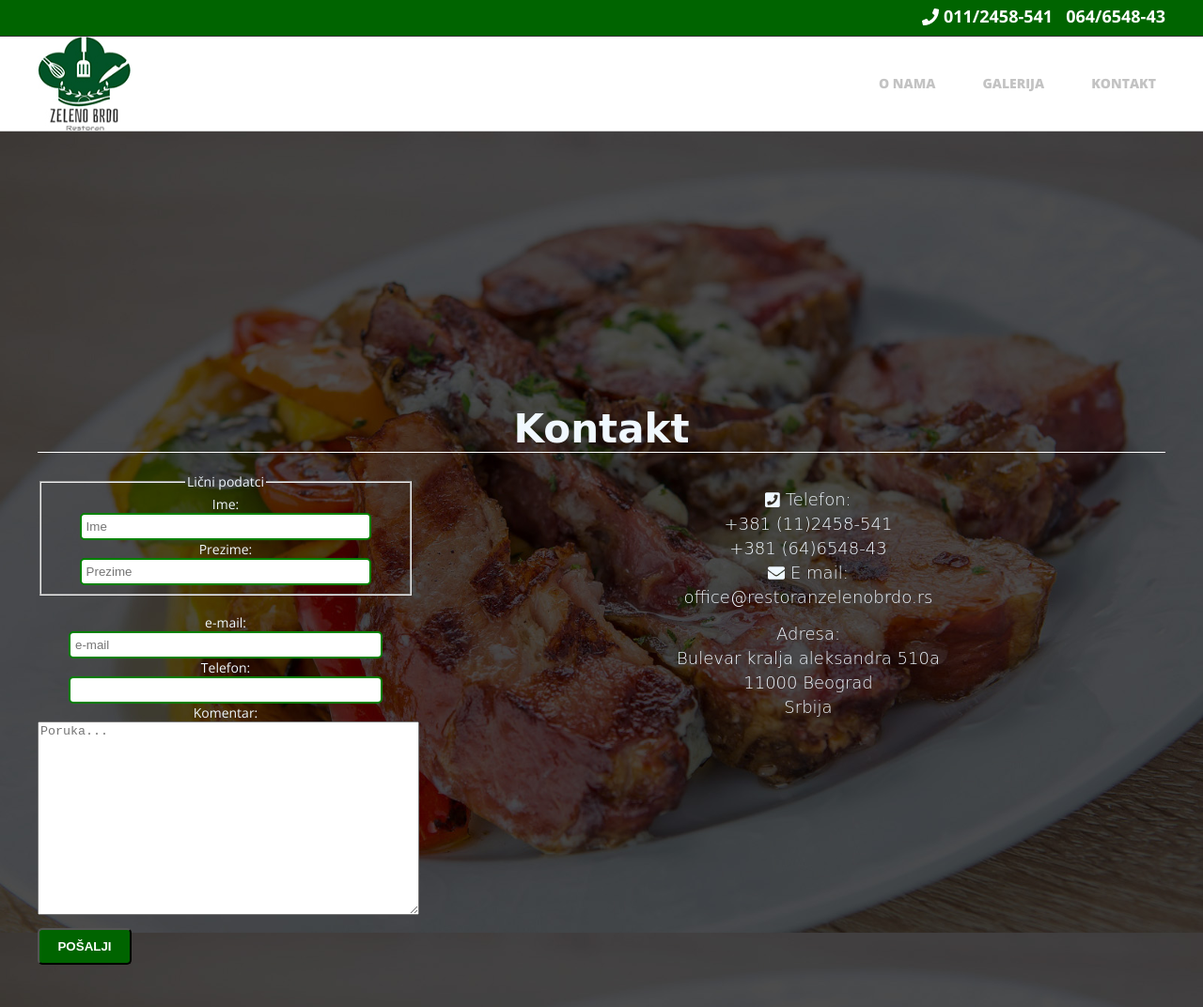
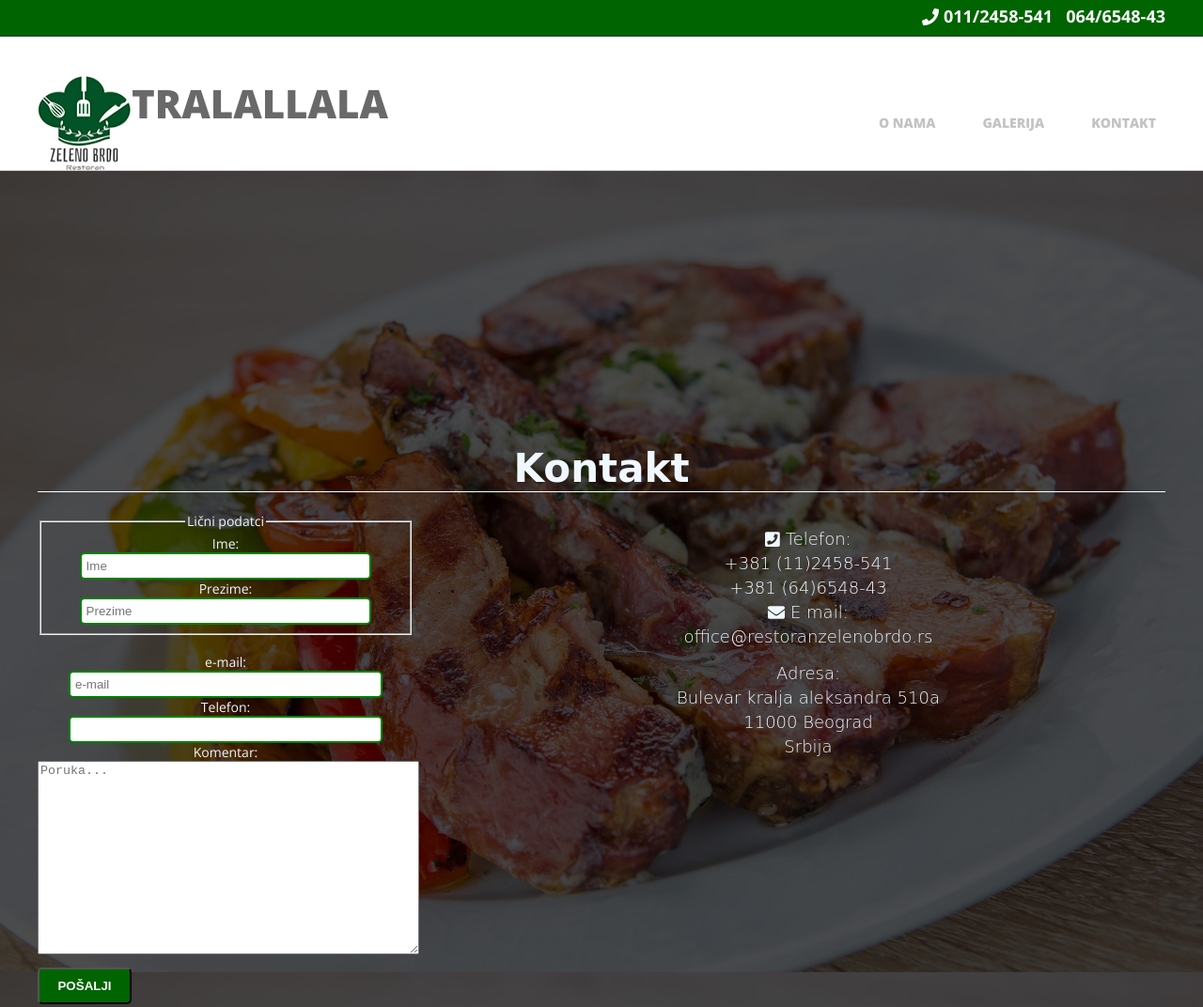
Before and after one commit to Ilijan91/Green-Hill-Html-css-webSite, a plain HTML site: page contact.html in a window 1280 px wide. Shown: the top 1072 px of the page at 94% size. Drawn offline with nearby package versions, Linux system fonts and the light colour scheme.

Commit message:
changed contact.html

```diff
--- a/contact.html
+++ b/contact.html
@@ -52,6 +52,7 @@ $(document).ready(function() {
 					<li><a href="contact.html">Kontakt</a></li>
 				</ul>
 			</div><!--end of #nav-->
+			<h1>TRALALLALA<h1>
 		</div>
 	</div><!--end of #headerBottom-->
 </header><!--end of #header-->
```
